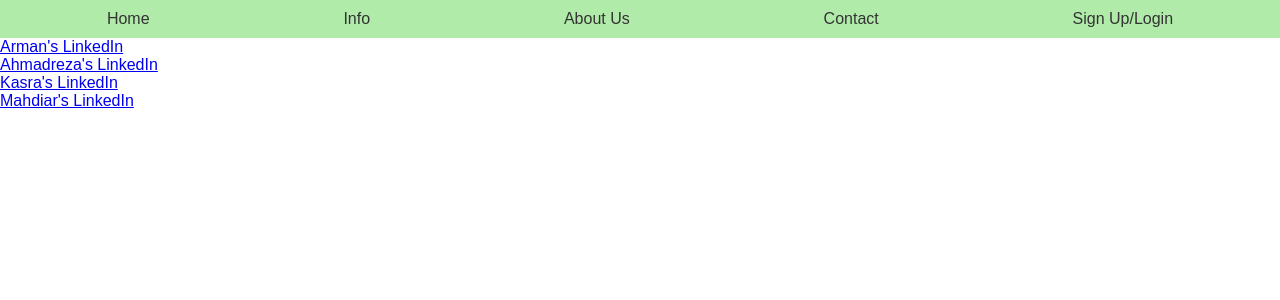
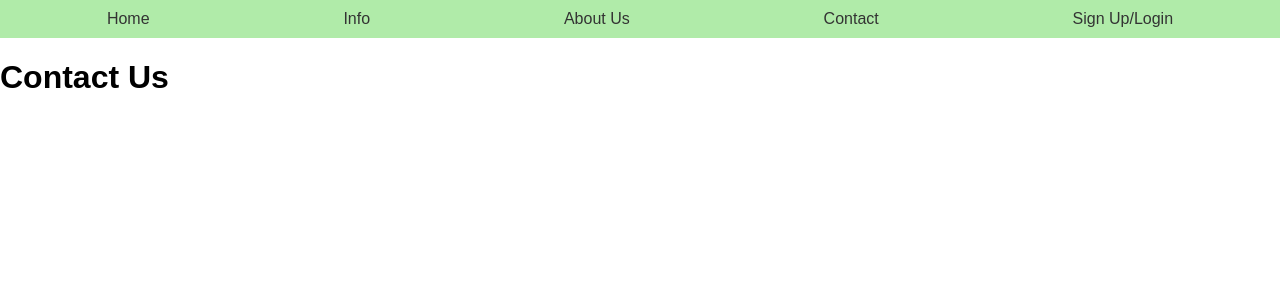
Before and after one commit to Arman-Fathabadi/moonhack, a React (Create React App) app: page /contact in a window 1280 px wide. Shown: the top 300 px of the page. Built offline with nearby package versions, Linux system fonts and the light colour scheme.

Commit message:
Revert "Added Contact"
This reverts commit 165492c9325615aba815073f67edb482d2084551.

```diff
--- a/src/pages/Contact.jsx
+++ b/src/pages/Contact.jsx
@@ -1,31 +1,11 @@
-import React from 'react';
+import React from "react";
 import "../styles/Contact.css";
 
 function Contact() {
   return (
     <div>
-      {/* ... other contact information ... */}
-      {/* LinkedIn link */}
-      <div>
-        <a href="https://www.linkedin.com/in/arman-fathabadi/">
-          Arman's LinkedIn
-        </a>
-      </div>
-      <div>
-        <a href="https://www.linkedin.com/in/ahmadreza-azizi-/">
-          Ahmadreza's LinkedIn
-        </a>
-      </div>
-      <div>
-        <a href="https://www.linkedin.com/in/kasra-sanati-80a5432b8/">
-          Kasra's LinkedIn
-        </a>
-      </div>
-      <div>
-        <a href="https://www.linkedin.com/in/mahdiar-khodabakhshi/">
-          Mahdiar's LinkedIn
-        </a>
-      </div>
+      <h1>Contact Us</h1>
+      {/* Add contact form and information */}
     </div>
   );
 }
```
